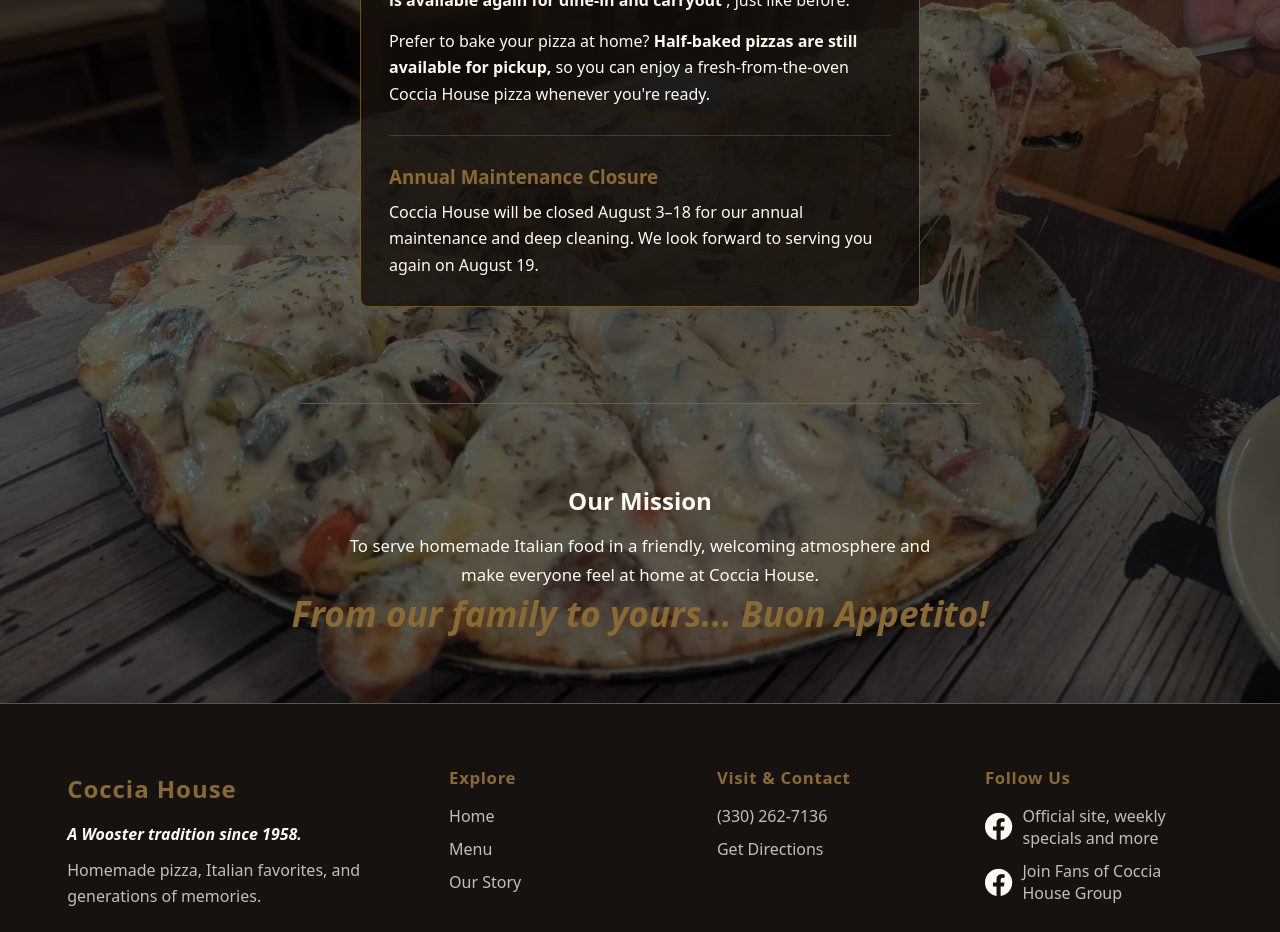
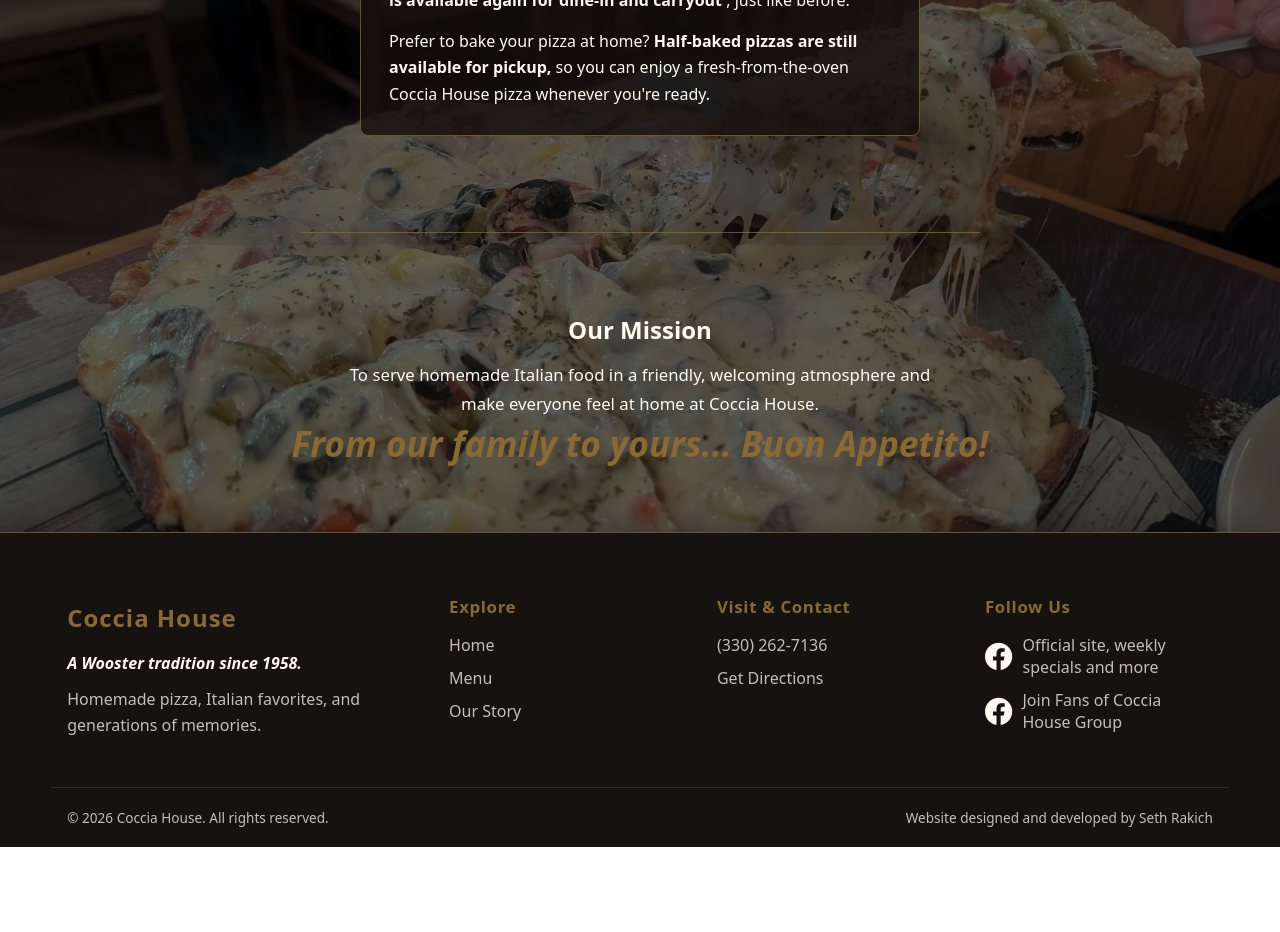
Before and after one commit to Sethysan/coccia-site, a Vue app: page / in a window 1280 px wide. Shown: the part 2340-3272 px from the top of the page. After the commit the page ends 3187 px from the top, so only its background shows below. Built offline with nearby package versions, Linux system fonts and the light colour scheme; a web font is replaced by a local one.

Commit message:
closure for maintenance removal

```diff
--- a/src/views/HomeView.vue
+++ b/src/views/HomeView.vue
@@ -158,7 +158,7 @@
         </p>
       </article>
 
-      <article class="news-item">
+      <!-- <article class="news-item">
         <h3>Annual Maintenance Closure</h3>
 
         <p>
@@ -166,7 +166,7 @@
           maintenance and deep cleaning. We look forward to serving
           you again on August 19.
         </p>
-      </article>
+      </article> -->
     </section>
 
 
```
